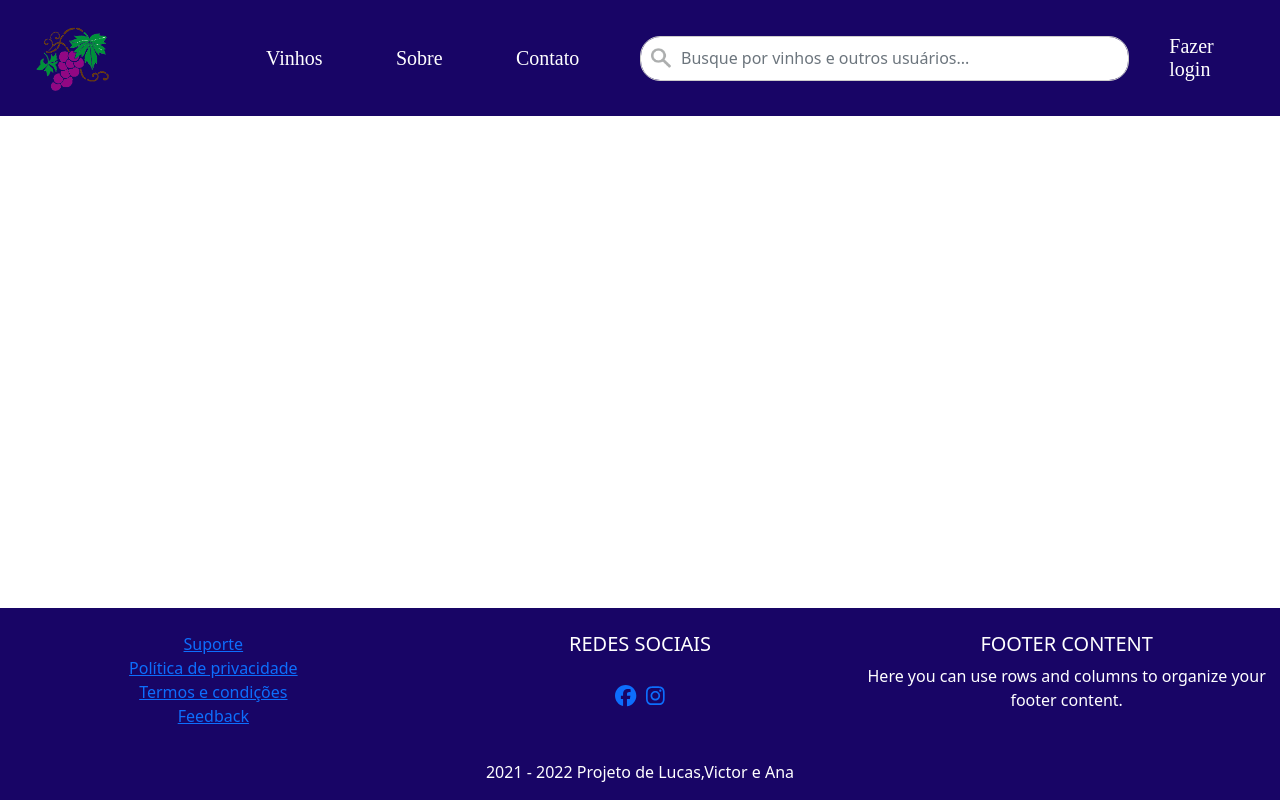
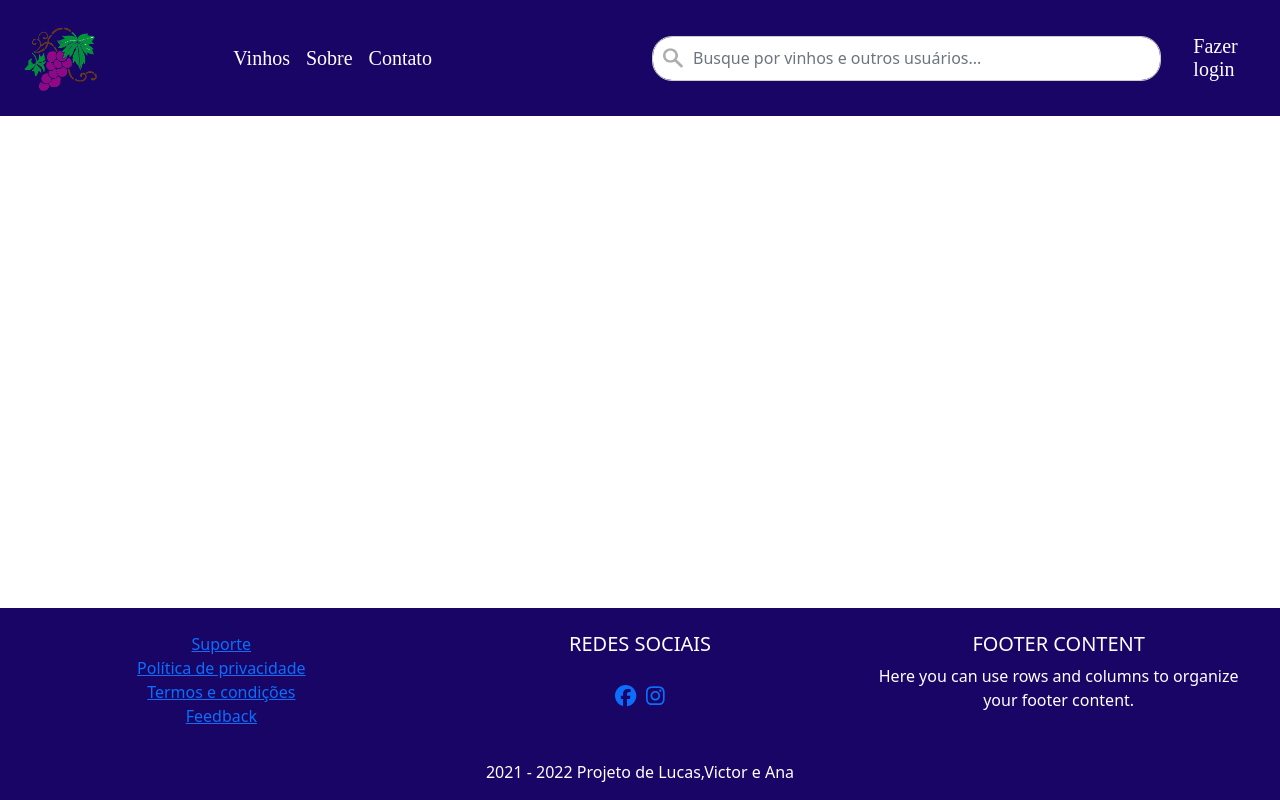
Before and after one commit to LucasTrentinn/projeto_integrador_vinhedo, a Vue app in the folder Site/Site_Vinho/: page / in a window 1280 px wide. Built offline with nearby package versions, Linux system fonts and the light colour scheme.

Commit message:
Arrumando coloração dos links no Header

```diff
--- a/Site/Site_Vinho/src/components/Topo.vue
+++ b/Site/Site_Vinho/src/components/Topo.vue
@@ -4,14 +4,22 @@
       <div class="container-fluid row">
         <div class="col-2">
           <router-link class="navbar-brand" to="/"><img id="logo" src="./imagens/logo.png" alt="Ícone do site"></router-link>
+          <button class="navbar-toggler" type="button" data-bs-toggle="collapse" data-bs-target="#navbarSupportedContent" aria-controls="navbarSupportedContent" aria-expanded="false" aria-label="Toggle navigation">
+            <span class="navbar-toggler-icon"></span>
+          </button>
         </div>
         <div class="collapse navbar-collapse col-4 menu" id="navbarSupportedContent">
-                <router-link to="/vinhos" class="nav-link">Vinhos</router-link>
-
-                <router-link to="/" class="nav-link">Sobre</router-link>
-
-                <router-link to="/" class="nav-link">Contato</router-link>
-
+          <ul class="navbar-nav me-auto mb-2 mb-lg-0">
+            <li class="nav-item">
+              <router-link to="/vinhos" class="nav-link">Vinhos</router-link>
+            </li>
+            <li class="nav-item">
+              <router-link to="/" class="nav-link">Sobre</router-link>
+            </li>
+            <li class="nav-item">
+              <router-link to="/" class="nav-link">Contato</router-link>
+            </li>
+          </ul>
         </div>
         <div class="collapse navbar-collapse col-5 campoPesquisa" id="navbarSupportedContent">
           <form class="d-flex">
@@ -19,12 +27,11 @@
           </form>
         </div>
         <div class=" collapse navbar-collapse col-1 menu" id="navbarSupportedContent">
-          <router-link to="/" class="nav-link">Fazer login</router-link>
-        </div>
-        <div>
-          <button class="navbar-toggler" type="button" data-bs-toggle="collapse" data-bs-target="#navbarSupportedContent" aria-controls="navbarSupportedContent" aria-expanded="false" aria-label="Toggle navigation">
-            <span class="navbar-toggler-icon"></span>
-          </button>
+          <ul class="navbar-nav me-auto mb-2 mb-lg-0">
+            <li>
+              <router-link to="/" class="nav-link">Fazer login</router-link>
+            </li>
+          </ul>
         </div>
       </div>
     </nav>
@@ -38,12 +45,24 @@ export default {
 </script>
 
 <style>
+/* Grid */
 .header .navbar {
   background-color: #180566;
-  display: flex;
-
 }
 
+.row {
+  margin: 0px;
+  padding: 0px;
+}
+
+.menu {
+  display: flex;
+  align-items: center;
+  justify-content: space-around;
+  font: 20px Georgia normal;
+}
+
+/* Logo do Site */
 #logo{
     max-width: 100px;
     max-height: 100px;
@@ -51,9 +70,10 @@ export default {
     width: auto;
 }
 
+/* Input de Pesquisa */
 .campoPesquisa {
     display: flex;
-    justify-content: right;
+    justify-content: center;
     align-items: center;
 }
 
@@ -74,19 +94,13 @@ textarea:focus, input:focus, select:focus{
   outline: 0;
 }
 
-.menu {
-  display: flex;
-  align-items: center;
-  justify-content: space-around;
-  font: 20px Georgia normal;
-}
-
+/* Links */
 .header a:link, .header a:active, .header a:visited {
-  color: white;
+  color: white !important;
 }
 
 .header a:hover {
-  color: rgb(173, 93, 173);
+  color: rgb(173, 93, 173) !important;
 }
 
 </style>
```
Also changed, not shown: 1 other file (tests, documents, lock files or other folders).
